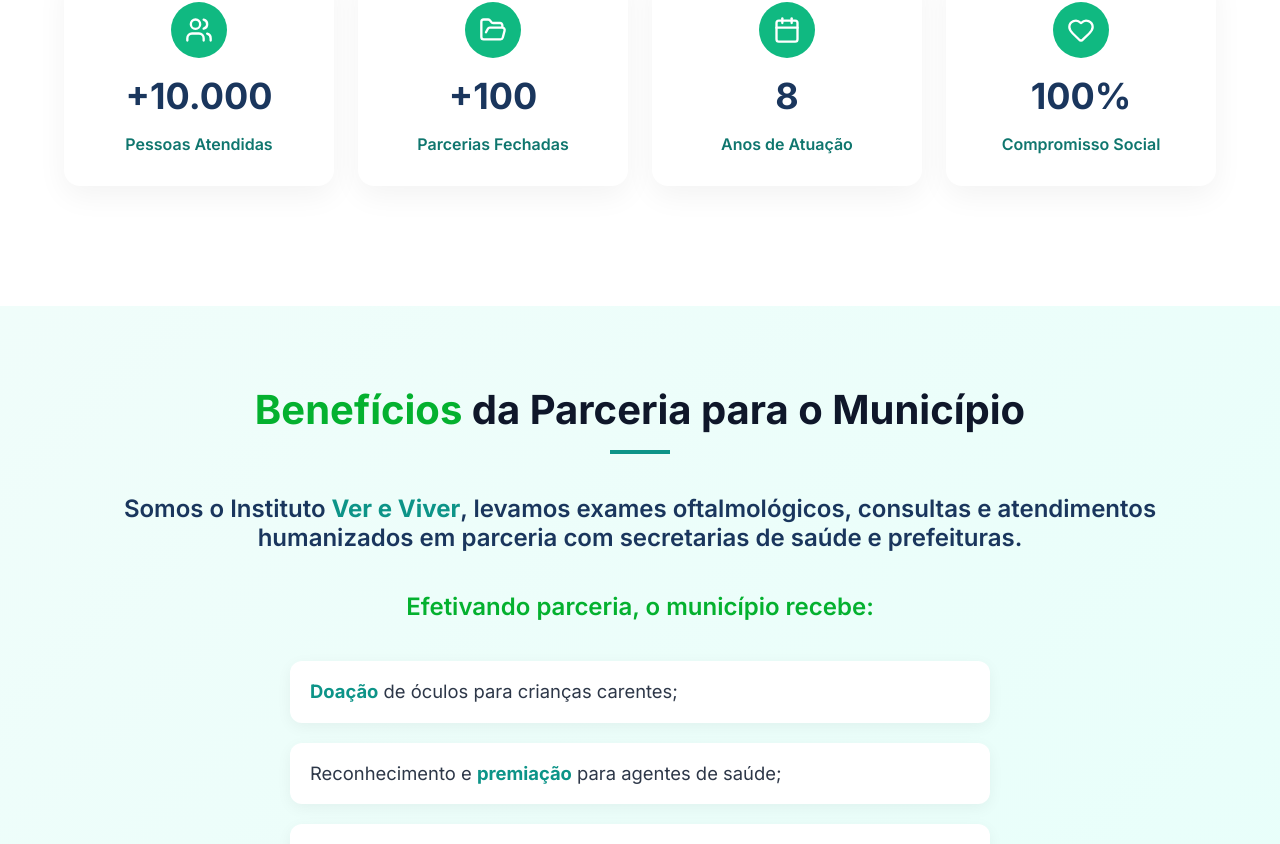
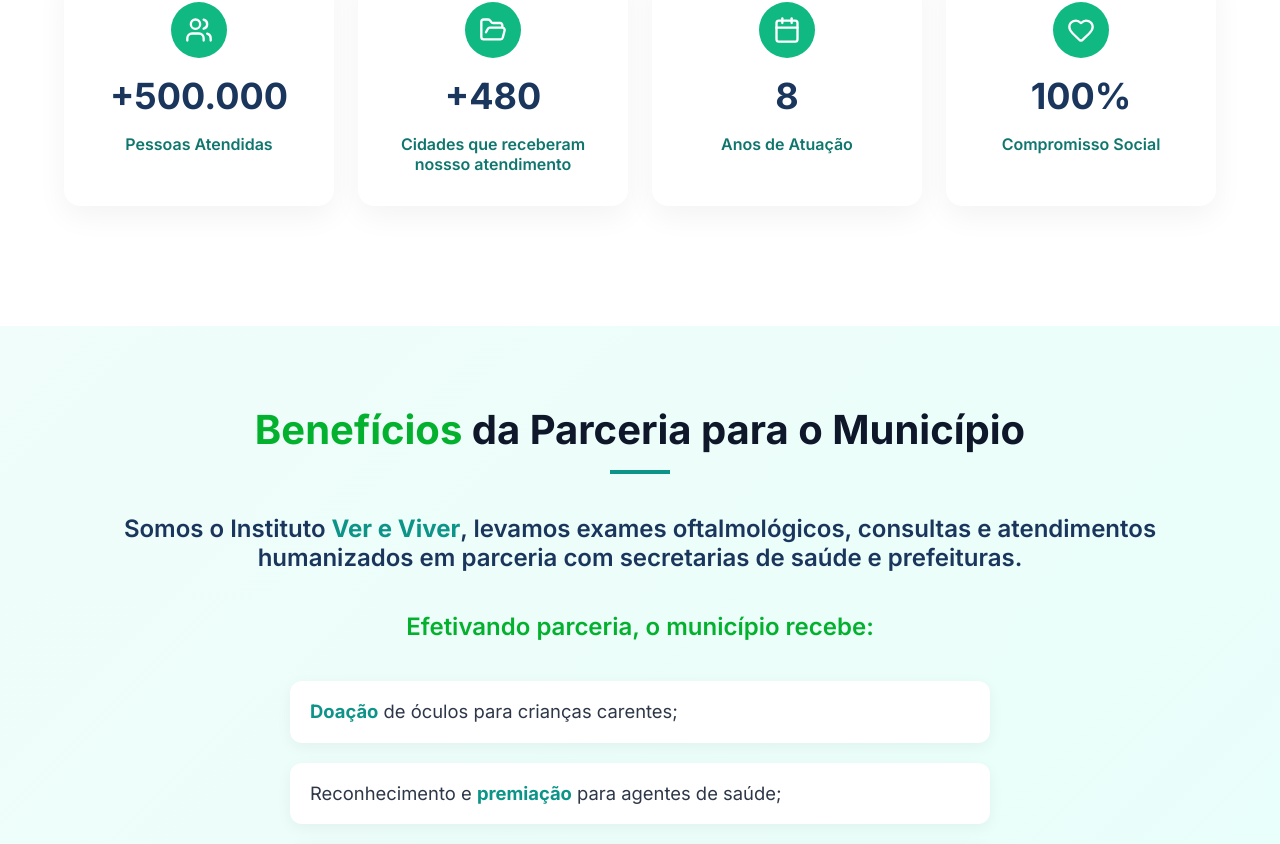
Before and after one commit to sibelecaetano/instituto-vereviver, a React app in the folder frontend/: page / in a window 1280 px wide. Shown: the part 1693-2537 px from the top of the page. Built offline with nearby package versions, Linux system fonts and the light colour scheme; no server answers; the HTML template or start-up script is replaced by a standard one.

Commit message:
Ajustes na seção sobre, em estatísticas

```diff
--- a/frontend/src/components/SobreOInstituto/SobreOInstituto.jsx
+++ b/frontend/src/components/SobreOInstituto/SobreOInstituto.jsx
@@ -5,8 +5,8 @@
 
 const SobreOInstituto = () => {
   const statistics = [
-    { icon: Users, number: '+10.000', label: 'Pessoas Atendidas' },
-    { icon: FolderOpen, number: '+100', label: 'Parcerias Fechadas' },
+    { icon: Users, number: '+500.000', label: 'Pessoas Atendidas' },
+    { icon: FolderOpen, number: '+480', label: 'Cidades que receberam nossso atendimento' },
     { icon: Calendar, number: '8', label: 'Anos de Atuação' },
     { icon: Heart, number: '100%', label: 'Compromisso Social' },
   ];
```
